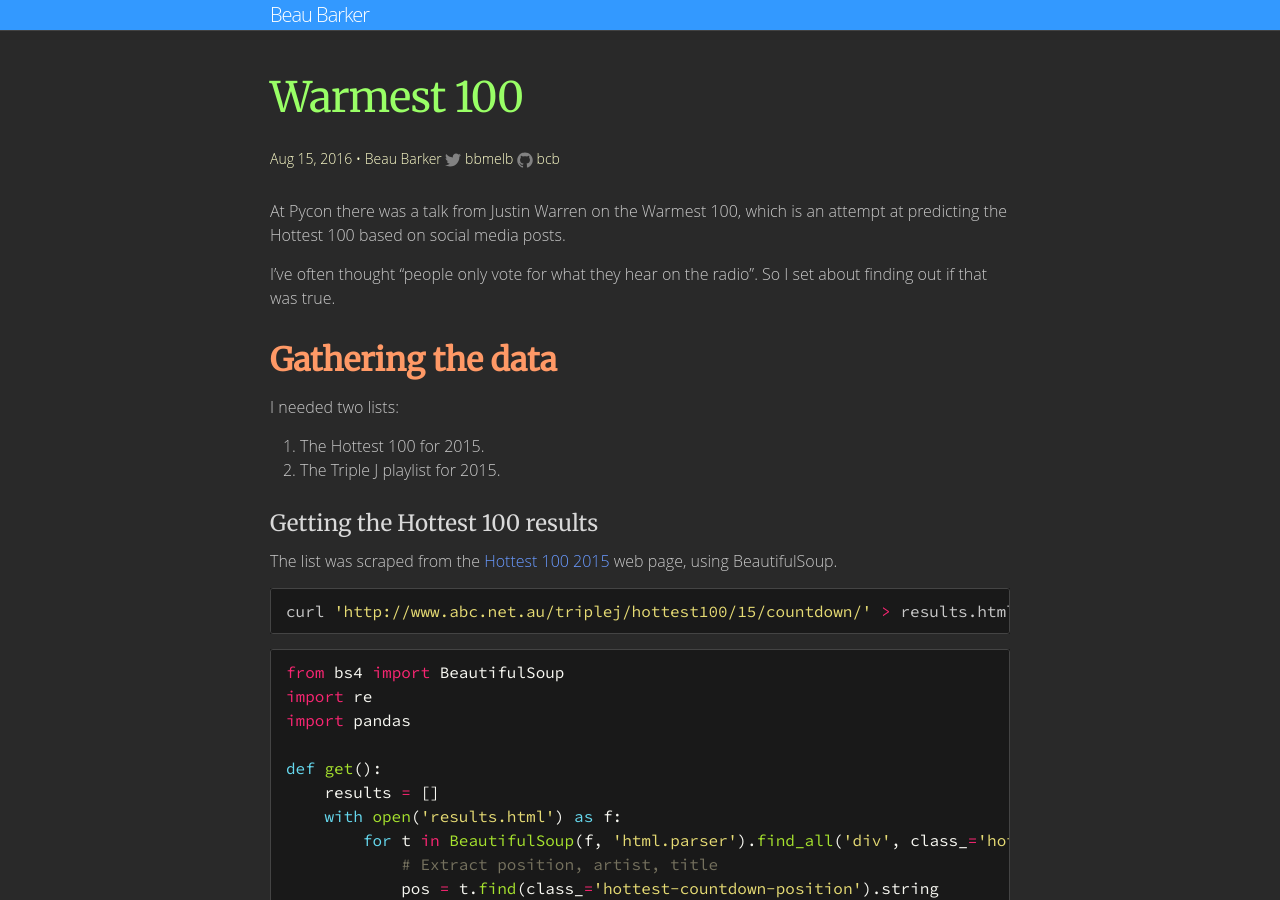
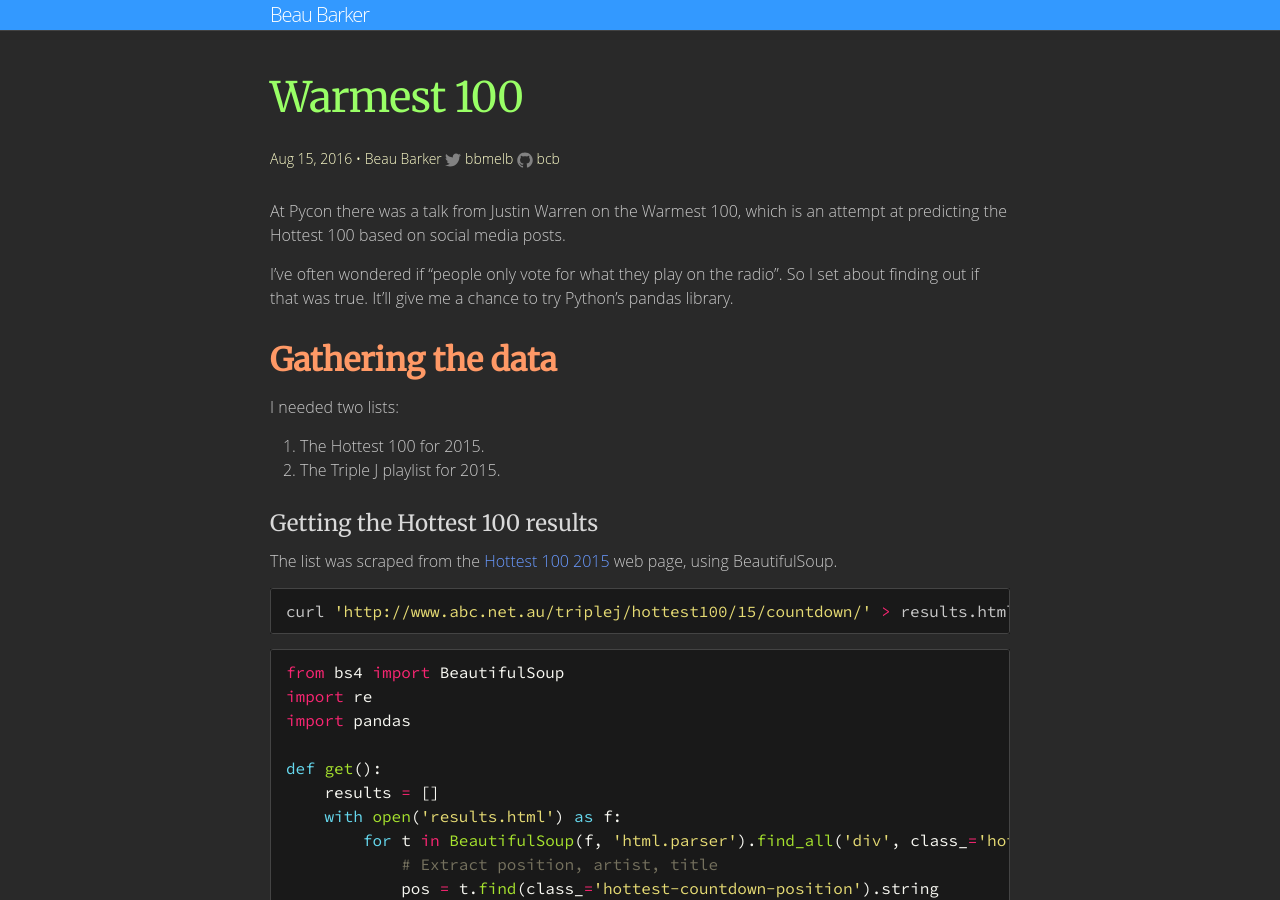
Before and after one commit to explodinglabs/explodinglabs.github.io, a Jekyll site: the page built from _posts/2016-08-15-warmest-100.markdown, in a window 1280 px wide and 900 px high. Built offline with Jekyll 4.4.1, drawn with Linux system fonts in a browser that asks for light colours; some web fonts are replaced; comment, search, counter and statistics services are not loaded.

Commit message:
Adjust intro in warmest100

```diff
--- a/_posts/2016-08-15-warmest-100.markdown
+++ b/_posts/2016-08-15-warmest-100.markdown
@@ -8,8 +8,9 @@
 At Pycon there was a talk from Justin Warren on the Warmest 100, which is an
 attempt at predicting the Hottest 100 based on social media posts.
 
-I've often thought "people only vote for what they hear on the radio". So I set
-about finding out if that was true.
+I've often wondered if "people only vote for what they play on the radio". So I
+set about finding out if that was true. It'll give me a chance to try Python's
+pandas library.
 
 Gathering the data
 ==================
```
